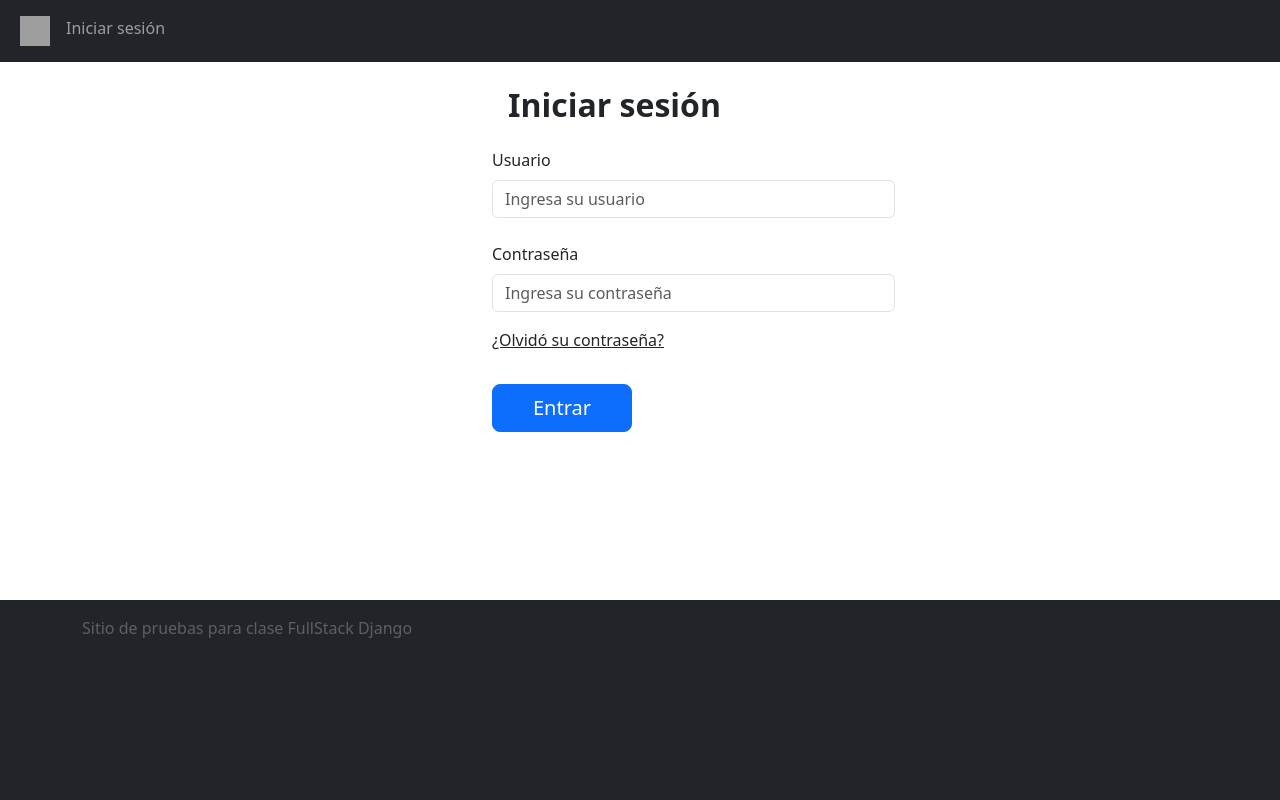
After one commit to DGutierrez98/PruebaDjango, a Django app: page /login in a window 1280 px wide. The commit adds this page. Run offline with Django 4.2, Linux system fonts and the light colour scheme; parts of the project's set-up code (start-up, migrations or seed data) failed here and were passed over; grey boxes are pictures that could not be loaded.

Commit message:
login, manejo de roles y usuarios

```diff
--- a/templates/layouts/base.html
+++ b/templates/layouts/base.html
@@ -1,5 +1,5 @@
 {% load static %}
-
+{% load has_group %}
 <!DOCTYPE html>
 <html>
     <head>
@@ -12,9 +12,16 @@
         </title>
         <script src="https://ajax.googleapis.com/ajax/libs/jquery/3.6.4/jquery.min.js"></script>
         <script src="https://cdn.jsdelivr.net/npm/bootstrap@5.3.0-alpha3/dist/js/bootstrap.bundle.min.js" integrity="sha384-ENjdO4Dr2bkBIFxQpeoTz1HIcje39Wm4jDKdf19U8gI4ddQ3GYNS7NTKfAdVQSZe" crossorigin="anonymous"></script>
-        <script>
-
-        </script>
+        <style>
+            body{
+                display: flex;
+                flex-direction: column;
+                min-height: 100vh;
+            }
+            main{
+                flex-grow: 1;
+            }
+        </style>
         {% block style %}{% endblock style %}
 
 
@@ -30,35 +37,47 @@
                                     <img src="https://upload.wikimedia.org/wikipedia/commons/thumb/e/e6/Home_Icon.svg/2048px-Home_Icon.svg.png" width="30" height="30">
                                 </a>
                             </li>
+                            {% if user.is_authenticated %}
+                                {% if request.user|has_group:"ciudadano" %}
+                                    <li class="nav-item">
+                                        <a class="nav-link" href="{% url 'productos' %}">Productos</a>
+                                    </li>
+                                {% else %}
+                                    <li class="nav-item">
+                                        <a class="nav-link" href="{% url 'servidor' %}">Servidor</a>
+                                    </li>
+                                {% endif %}
+
+                            {% else %}
+                                <li class="nav-item">
+                                    <a class="nav-link" href="{% url 'login' %}">Iniciar sesión</a>
+                                </li>
+                            {% endif %}
+                            {% if user.is_authenticated %}
                             <li class="nav-item">
-                                <a class="nav-link" href="{% url 'productos' %}">Productos</a>
+                                <a class="nav-link">{{request.user.first_name}} {{request.user.last_name}} {{request.user.email}}</a>
                             </li>
                             <li class="nav-item">
-                                <a class="nav-link" href="#">Formulario</a>
+                                <a class="nav-link" href="{% url 'logout' %}">Cerrar sesión</a>
                             </li>
+                            {% endif %}
                         </ul>
                     </div>
                 </div>
             </nav>
         </header>
+        <main class="flex-shrink-0">
+            {% block content %} {% endblock content %}
 
-        {% block content %} {% endblock content %}
+        </main>
 
 
-        <nav class="navbar navbar-expand-lg bg-dark" data-bs-theme="dark" style="height: 200px;">
-            <div class="container-fluid">
-                <div class="collapse navbar-collapse" id="navbarNav">
-                    <ul class="navbar-nav" style="margin-left: 400px;">
-                        <li class="nav-item">
-                            <a class="nav-link" href="{% url 'productos' %}">Productos</a>
-                        </li>
-                        <li class="nav-item">
-                            <a class="nav-link" href="#">Formulario</a>
-                        </li>
-                    </ul>
-                </div>
+
+        <footer class="footer bg-dark mt-auto py-3" style="height: 200px;">
+            <div class="container">
+                <span style="color: rgb(95, 95, 95);">Sitio de pruebas para clase FullStack Django</span>
             </div>
-        </nav>
+        </footer>
         {% block scripts %}{% endblock scripts %}
 
 
--- /dev/null
+++ b/templates/ventas/login.html
@@ -0,0 +1,57 @@
+{% extends 'layouts/base.html' %}
+{% load static %}
+
+    {% block title %} Bienvenida {% endblock title %}
+
+    {% block content %}
+    <div class="container-fluid h-custom">
+        <div class="row d-flex justify-content-center align-items-center h-100">
+
+          <div class="col-md-8 col-lg-6 col-xl-4 offset-xl-1">
+                <form action="{% url 'login' %}" method="post">
+                  {% csrf_token %}
+
+              <div class="divider d-flex align-items-center my-4">
+                <h2 class="text-center fw-bold mx-3 mb-0">Iniciar sesión</h2>
+              </div>
+
+              <!-- Email input -->
+              <div class="form-outline mb-4">
+                <label class="form-label" for="form3Example3">Usuario</label>
+
+                  {{ loginForm.usuario }}
+
+              </div>
+
+              <!-- Password input -->
+              <div class="form-outline mb-3">
+                <label class="form-label" for="form3Example4">Contraseña</label>
+
+                  {{ loginForm.password }}
+
+              </div>
+              <div class="col-12 text-right"><small class="text-danger">{{ error }}</small></div>
+
+              <div class="d-flex justify-content-between align-items-center">
+                <!-- Checkbox >
+                <div class="form-check mb-0">
+                  <input class="form-check-input me-2" type="checkbox" value="" id="form2Example3" />
+                  <label class="form-check-label" for="form2Example3">
+                    Remember me
+                  </label>
+                </div-->
+                <a href="#!" class="text-body">¿Olvidó su contraseña?</a>
+              </div>
+
+              <div class="text-center text-lg-start mt-4 pt-2">
+                <button type="submit" class="btn btn-primary btn-lg bgcolor-secundario bordecolor-secundario"
+                  style="padding-left: 2.5rem; padding-right: 2.5rem;">Entrar</button>
+
+              </div>
+
+            </form>
+          </div>
+        </div>
+      </div>
+
+    {% endblock content %}
--- a/templates/ventas/productos.html
+++ b/templates/ventas/productos.html
@@ -20,6 +20,7 @@
                             <th>Nombre de Producto</th>
                             <th>Descripción</th>
                             <th>Precio</th>
+                            <th>Archivo</th>
                             <th>Acciones</th>
                         </tr>
                             {% if productos %}
@@ -28,6 +29,7 @@
                                         <td id="{{producto.id}}_nombre">{{ producto.nombre }}</td>
                                         <td id="{{producto.id}}_descripcion">{{ producto.descripcion }}</td>
                                         <td id="{{producto.id}}_precio">{{ producto.precio }}</td>
+                                        <td id="{{producto.id}}_archivo"><a href="">{{ producto.archivos.name }}</a></td>
                                         <td>
                                             <button class="btn btn-primary" onclick="editar({{producto.id}})"> Editar </button>
                                             <button class="btn btn-danger" onclick="eliminar({{producto.id}})"> Eliminar </button>
@@ -45,7 +47,7 @@
                 </div>
                 <hr>
                 <div class="col-12 mt-5">
-                    <form action="{% url 'productos' %}" method="POST" id="producto_form">
+                    <form action="{% url 'productos' %}" method="POST" id="producto_form" enctype="multipart/form-data">
                         {% csrf_token %}
                         <div class="mb-3">
                             {{formProductos.nombre.label}}
--- a/ventas/admin.py
+++ b/ventas/admin.py
@@ -1,5 +1,6 @@
 from django.contrib import admin
-from ventas.models import Producto
+from ventas.models import Personas, Producto
 
 # Register your models here.
 admin.site.register(Producto)
+admin.site.register(Personas)
--- a/ventas/forms.py
+++ b/ventas/forms.py
@@ -19,3 +19,7 @@ class ProductoForm(forms.ModelForm):
             "archivos":forms.FileInput(attrs={"class":"form-control"}),
             "activo":forms.CheckboxInput(),
         }
+
+class LoginForm(forms.Form):
+    usuario = forms.CharField(label="Usuario", widget=forms.TextInput(attrs={"class":"form-control","placeholder":"Ingresa su usuario"}))
+    password = forms.CharField(label="Contraseña", widget=forms.PasswordInput(attrs={"class":"form-control","placeholder":"Ingresa su contraseña"}))
--- /dev/null
+++ b/ventas/templatetags/__init__.py
@@ -0,0 +1 @@
+from .has_group import *
--- a/ventas/urls.py
+++ b/ventas/urls.py
@@ -1,12 +1,16 @@
 from django.urls import path, re_path
-
+from django.contrib.auth.views import LogoutView
 
 from . import views
 
 
 urlpatterns = [
-    path('', views.index, name='index'),
+    path('', views.Index.as_view(), name='index'),
+    path('login', views.LoginCustomView.as_view(), name='login'),
+    path('logout', LogoutView.as_view(), name='logout'),
+    path('servidor', views.ServidorViews.as_view(), name='servidor'),
     path('productos', views.ProductosView.as_view(), name='productos'),
+    path('perfil', views.perfil_view, name='perfil'),
     path('ajaxEditarProductos', views.editar_productos, name='ajaxEditarProductos'),
     path('ajaxEliminarProductos', views.eliminar_producto, name='ajaxEliminarProductos'),
 ]
--- a/ventas/views.py
+++ b/ventas/views.py
@@ -1,17 +1,31 @@
 from itertools import product
 from re import template
 from urllib import response
-from django.shortcuts import render
-from .models import Producto
+from django.shortcuts import render, redirect
+from .models import Personas, Producto
 from django.http import JsonResponse
 from django.views import View
-from ventas.forms import ProductoForm
+from ventas.forms import ProductoForm, LoginForm
+from django.contrib.auth import login, authenticate
+from django.utils.decorators import method_decorator
+from django.contrib.auth.decorators import login_required
+from ventas.decorators import user_has_group
+from django.contrib.auth.mixins import LoginRequiredMixin
 
-def index(request):
+
+class Index(View):
+    template_name="ventas/ventas_index.html"
     context={}
-    template_name="ventas/ventas_index.html"
+    def get(self, request):
+        return render(request, self.template_name, self.context)
 
-    return render(request, template_name, context)
+class ServidorViews(View):
+    template_name = "ventas/servidores.html"
+    context={}
+    @method_decorator(user_has_group('servidor'))
+    def get(self,request):
+        return render(request, self.template_name, self.context)
+
 
 def editar_productos(request):
 
@@ -50,23 +64,26 @@ def eliminar_producto(request):
     return JsonResponse(response)
 
 
+
 class ProductosView(View):
     context={}
     template_name="ventas/productos.html"
+    @method_decorator(user_has_group('ciudadano'))
     def get(self, request):
         productos = Producto.objects.filter(activo=True)
         self.context["productos"] = productos
         self.context["formProductos"] = ProductoForm()
 
         return render(request, self.template_name, self.context)
-
+    @method_decorator(user_has_group('ciudadano'))
     def post(self, request):
         formP = ProductoForm(request.POST)
         if formP.is_valid():
-            try:
-                formP.save()
-            except Exception as e:
-                print(str(e))
+            producto = formP.save(commit=False)
+            archivos = request.FILES.get("archivos")
+            print(archivos)
+            producto.archivos = archivos
+            producto.save()
 
         productos = Producto.objects.filter(activo=True)
         self.context["productos"] = productos
@@ -74,3 +91,38 @@ class ProductosView(View):
 
 
         return render(request, self.template_name, self.context)
+
+
+class LoginCustomView(View):
+    context={}
+    template_name="ventas/login.html"
+    def get(self, request):
+        self.context["loginForm"] = LoginForm()
+        self.context["error"]=""
+        return render(request, self.template_name, self.context)
+
+    def post(self, request):
+        form = LoginForm(request.POST)
+        self.context["error"]=""
+        if form.is_valid():
+            usuario = form.cleaned_data.get("usuario")
+            password = form.cleaned_data.get("password")
+            user = authenticate(request, username=usuario, password=password)
+            if user is not None:
+                login(request, user)
+                return redirect('index')
+            else:
+                self.context["error"] = "Usuario inválido"
+        self.context["loginForm"] = LoginForm()
+
+        return render(request, self.template_name, self.context)
+
+def perfil_view(request):
+
+    template_name = "ventas/perfil.html"
+    context ={}
+
+    persona = Personas.objects.get(usuario__pk=request.user.pk)
+    context['persona'] = persona
+
+    return render(request, template_name, context)
```
Also changed, not shown: templates/ventas/perfil.html (added, +21 -0 lines), templates/ventas/servidores.html (added, +16 -0 lines), ventas/decorators.py (added, +25 -0 lines), ventas/models.py (+18 -1 lines), ventas/templatetags/has_group.py (added, +7 -0 lines), media/archivos/Diagrama_secuencai.jpg (added), media/archivos/Diagrama_secuencai_G1PyLzB.jpg (added), media/archivos/Diagrama_secuencai_XWyh6nq.jpg (added), media/archivos/Diagrama_secuencai_ZcHJXU5.jpg (added), media/archivos/Diagrama_secuencai_zxPHjMJ.jpg (added), media/archivos/IMG_20221009_090800.jpg (added).
